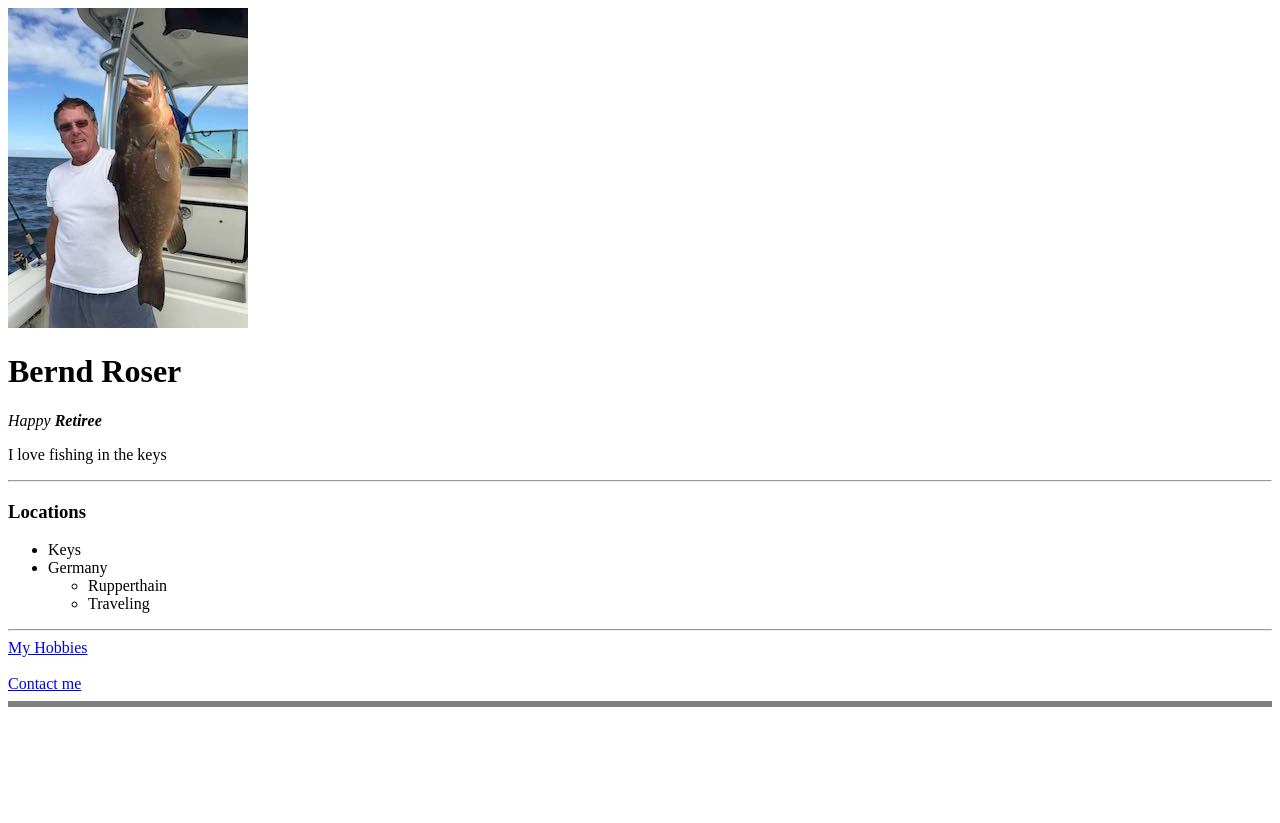
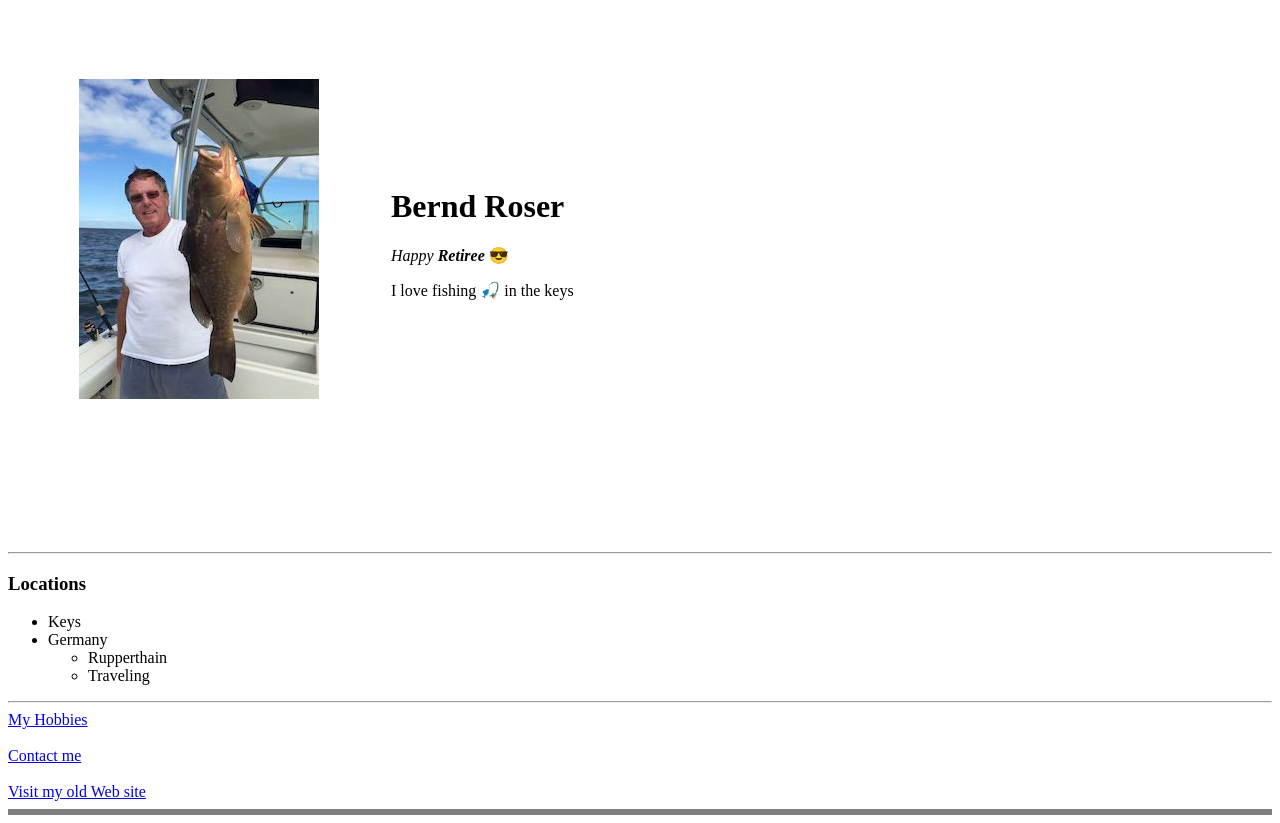
Before and after one commit to Bernd65779/wp1, a plain HTML site: page index.html in a window 1280 px wide. Before the commit the page ends 800 px from the top, so only its background shows below. Drawn offline with Linux system fonts and the light colour scheme.

Commit message:
Add files via upload

```diff
--- a/index.html
+++ b/index.html
@@ -5,16 +5,24 @@
   <meta charset="utf-8">
   <title>Bernd's personal site</title>
 </head>
+
 <body>
-  <img src="Images/image1.jpg" alt="Bernd's Pic">
-  <h1>Bernd Roser</h1>
-  <p><em>Happy <strong></>Retiree</strong></em></p>
-  <p>I love fishing in the keys</p>
+  <table cellspacing="70">
+    <tr>
+      <td><img src="Images/image1.jpg" alt="Bernd's Pic"></td>
+      <td>
+        <h1>Bernd Roser</h1>
+        <p><em>Happy <strong></>Retiree</strong></em>     😎</p>
+        <p>I love fishing 🎣 in the keys</p>
+      </td>
+    <tr>
+  </table>
   <hr>
   <h3>Locations</h3>
   <ul>
     <li>Keys</li>
-    <li>Germany<ul>
+    <li>Germany
+      <ul>
         <li>Rupperthain</li>
         <li>Traveling</li>
       </ul>
@@ -24,6 +32,10 @@
   <a href="Hobbies.html">My Hobbies</a>
   <br><br />
   <a href="Contact me.html">Contact me</a>
+  <br><br />
+  <a href="http://berndroser.com">Visit my old Web site</a>
   <br />
-<hr size="6" noshade>
+  <hr size="6" noshade>
+</body>
+
 </html>
```
